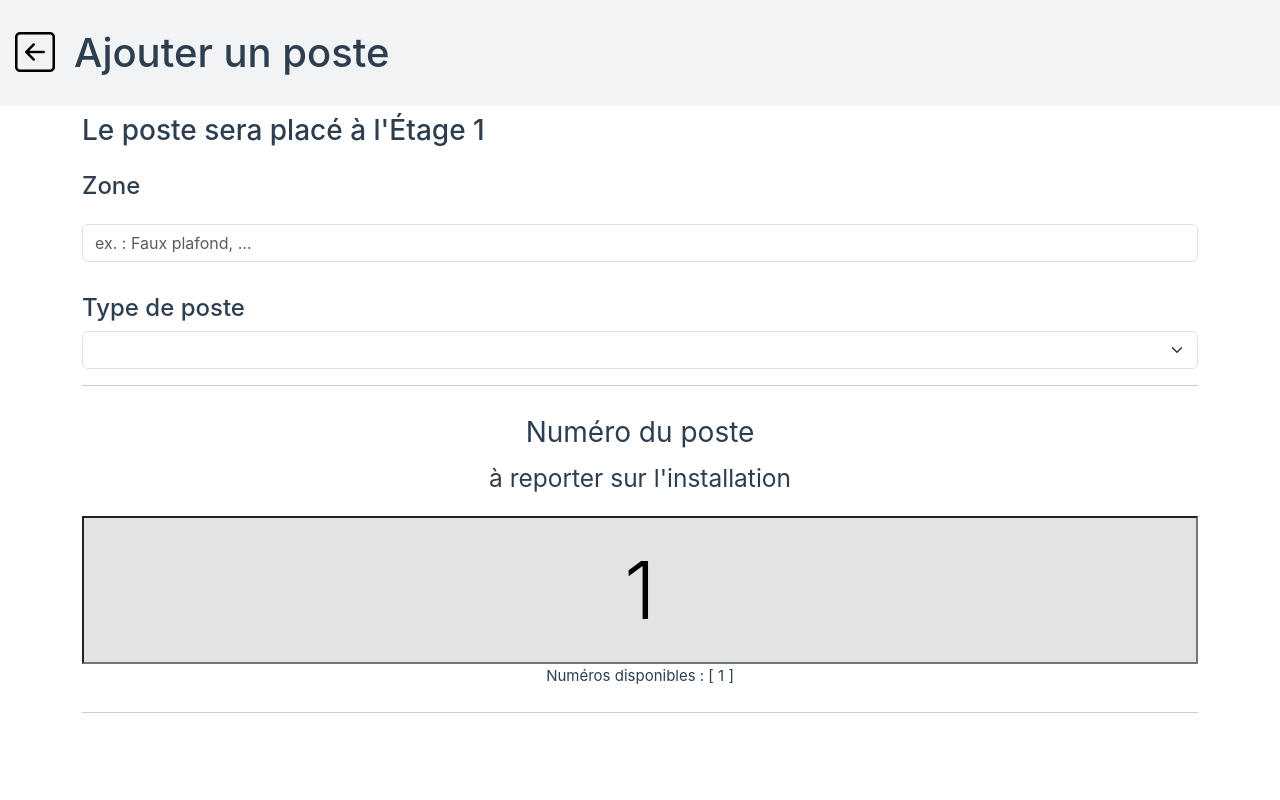
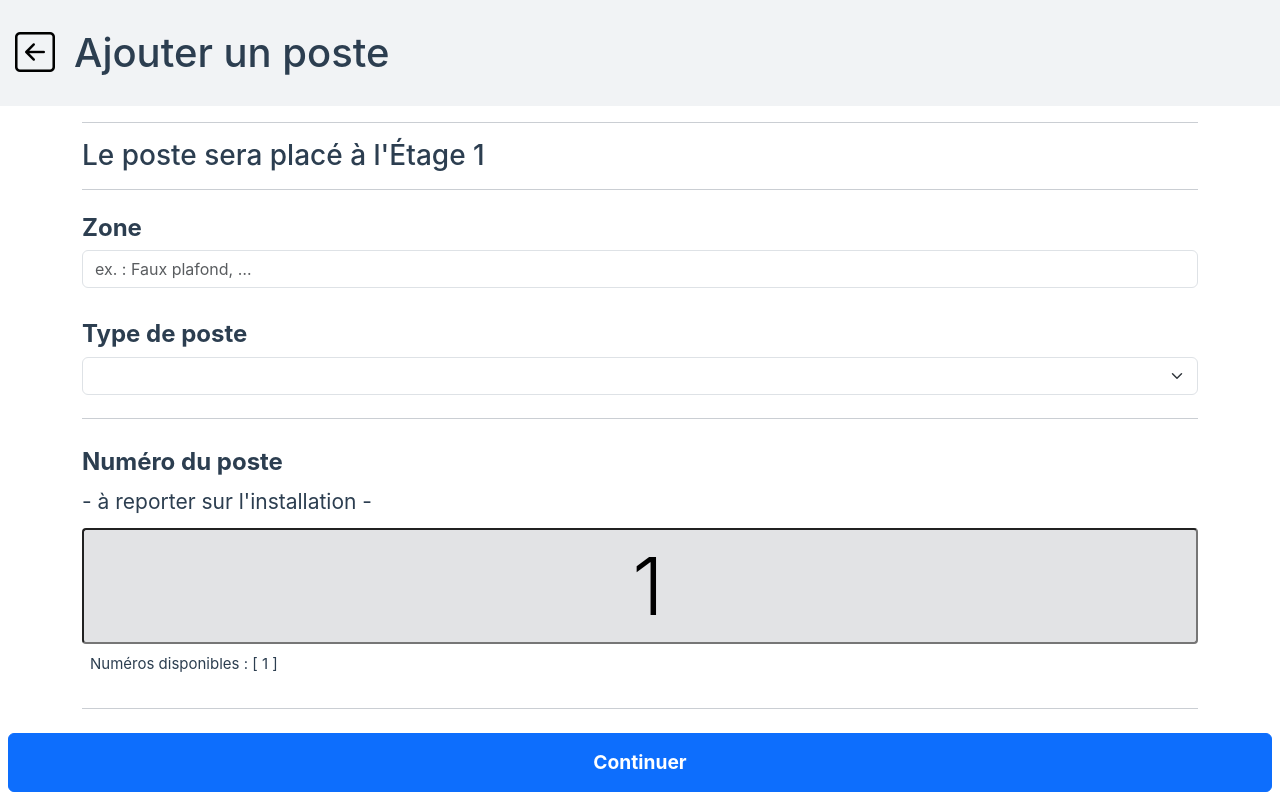
Before and after one commit to 24eme/OpenCarto, a Vue app: page /etage1/poste/add in a window 1280 px wide. Shown: the top 800 px of the page. Built offline with nearby package versions, Linux system fonts and the light colour scheme.

Commit message:
Style : harmonisation écran "ajouter un poste"

```diff
--- a/src/views/AddInfoPosteView.vue
+++ b/src/views/AddInfoPosteView.vue
@@ -139,17 +139,22 @@ onMounted(() => {
         </nav>
 
         <div class="container vstack justify-content-start">
-            <div class="my-2">
+            <div class="my-0">
                 <!-- mettre par défaut l'étage sur lequel il est -->
+                <hr />
+
                 <h3>Le poste sera placé {{ etageLabel }}</h3>
+                <hr />
+
             </div>
 
             <div class="my-2" ref="autocompleteZones">
 
-                <label for="zoneText" class="h4 form-label">Zone</label>
+                <label for="zoneText" class="h4 form-label fw-bold">Zone</label>
 
                 <Autocomplete
                     id="zoneText"
+                    class="mt-0 mb-3"
                     @filter="(zone) => (posteData.zone = zone)"
                     name="autocomplete-zones"
                     placeholder="ex. : Faux plafond, …"
@@ -159,7 +164,7 @@ onMounted(() => {
             </div>
 
             <div class="my-2 mb-auto">
-                <label for="typeSelect" class="h4 form-label">
+                <label for="typeSelect" class="h4 form-label fw-bold">
                     Type de poste
                 </label>
                 <select
@@ -179,8 +184,8 @@ onMounted(() => {
             </div>
 
             <hr />
-            <div class="my-2 text-center" v-if="getPrefixPoste(posteData.typePoste)">
-              <p class="fs-3">
+            <div class="my-2" v-if="getPrefixPoste(posteData.typePoste)">
+              <p class="fs-4 fw-bold mb-2">
                 Numéro interne de la machine
               </p>
               <input class="display-1 text-center w-100"
@@ -190,40 +195,31 @@ onMounted(() => {
 
             </div>
 
-            <div class="my-2 text-center">
-                <p class="fs-3">
+            <div class="my-2">
+                <p class="fs-4 fw-bold mb-2">
                     Numéro du poste<br />
-                    <small>à reporter sur l'installation</small>
+                    <small>- à reporter sur l'installation - </small>
                 </p>
 
                 <div class="poste-id-wrapper">
                   <span class="poste-id-prefix display-1">{{ prefixPoste }}</span>
                   <input
                   v-model="posteData.idPoste"
-                  class="display-1 bg-secondary-subtle py-4 text-center w-100"
+                  class="display-1 bg-secondary-subtle py-2 text-center w-100 rounded-1 poste-id-input"
                   :class="isValidPosteId ? '' : 'border-danger'"
                   inputmode="numeric"
                   @input="posteData.idPoste = posteData.idPoste.replace(/\D/g, '')"
                   />
                 </div>
 
-                Numéros disponibles : {{ availablePosteNumbers }}
+                <div class="m-2">
+                  Numéros disponibles : {{ availablePosteNumbers }}
+                </div>
             </div>
             <hr />
-
-            <div class="my-2 text-center" v-if="getPrefixPoste(posteData.typePoste)">
-              <p class="fs-3">
-                Numéro interne de la machine
-              </p>
-              <input
-              >
-              </input>
-              <hr />
-
-            </div>
         </div>
 
-        <div class="m-2 large-margin-top row">
+        <div class="m-2 row">
             <component
                 :is="isValidPosteId ? 'router-link' : 'span'"
                 :to="{ name: 'prisePhoto' }"
@@ -237,21 +233,21 @@ onMounted(() => {
 </template>
 
 <style scoped>
-.large-margin-top {
-    margin-top: 20% !important;
-}
-
 .poste-id-wrapper {
     position: relative;
 }
 
 .poste-id-prefix {
     position: absolute;
-    left: 1rem;
+    left: 8rem;
     top: 50%;
     transform: translateY(-50%);
     color: var(--bs-secondary-color);
     pointer-events: none;
     user-select: none;
 }
+
+.poste-id-input {
+  text-indent: 1rem;
+}
 </style>
```
